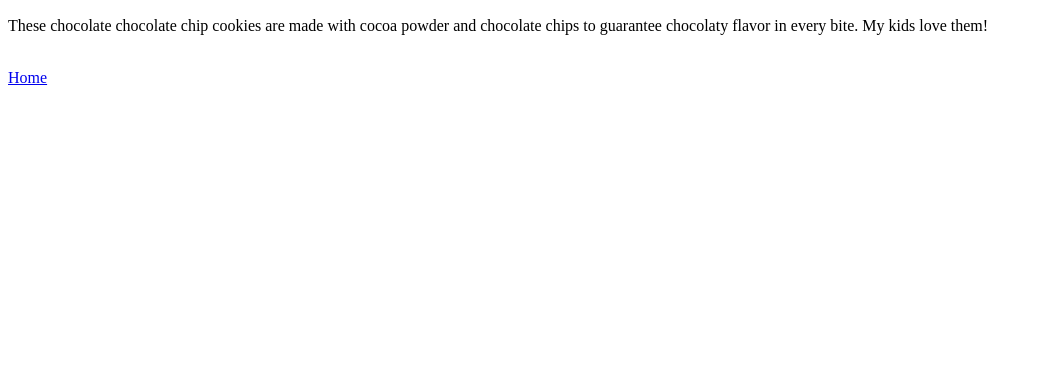
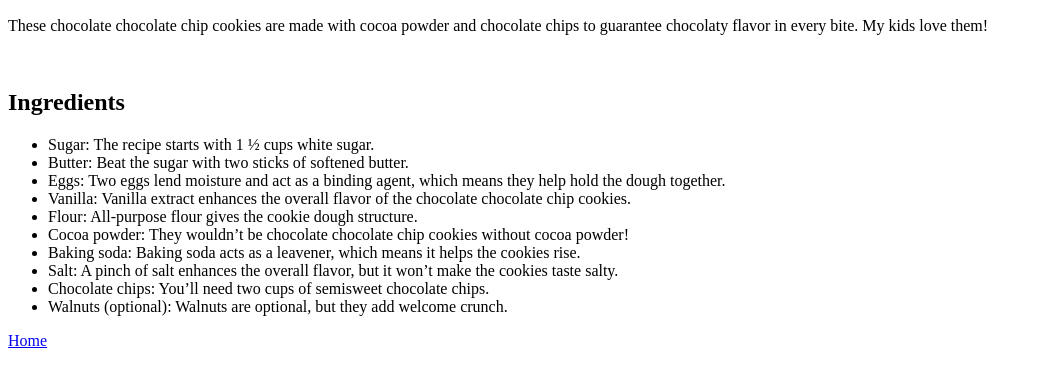
Before and after one commit to Surajit-Odinite/odin-recipes, a plain HTML site: page recipes/chocolate.html in a window 1280 px wide. Shown: the part 359-746 px from the top of the page, without its empty margins (0-1042 px from the left). Drawn offline with Linux system fonts and the light colour scheme.

Commit message:
Add ingredients list to chocolate recipe page

```diff
--- a/recipes/chocolate.html
+++ b/recipes/chocolate.html
@@ -14,6 +14,22 @@
     <p>These chocolate chocolate chip cookies are made with cocoa powder and chocolate chips to guarantee chocolaty
         flavor in every bite. My kids love them!</p>
     <br>
+    <h2>Ingredients</h2>
+    <ul>
+        <li>Sugar: The recipe starts with 1 ½ cups white sugar.
+        </li>
+        <li>Butter: Beat the sugar with two sticks of softened butter.</li>
+        <li>Eggs: Two eggs lend moisture and act as a binding agent, which means they help hold the dough together.
+        </li>
+        <li>Vanilla: Vanilla extract enhances the overall flavor of the chocolate chocolate chip cookies. </li>
+        <li>Flour: All-purpose flour gives the cookie dough structure. </li>
+        <li>Cocoa powder: They wouldn’t be chocolate chocolate chip cookies without cocoa powder!</li>
+        <li>Baking soda: Baking soda acts as a leavener, which means it helps the cookies rise. </li>
+        <li>Salt: A pinch of salt enhances the overall flavor, but it won’t make the cookies taste salty. </li>
+        <li>Chocolate chips: You’ll need two cups of semisweet chocolate chips.
+        </li>
+        <li>Walnuts (optional): Walnuts are optional, but they add welcome crunch. </li>
+    </ul>
     <a href="../index.html">Home</a>
 </body>
 
```
